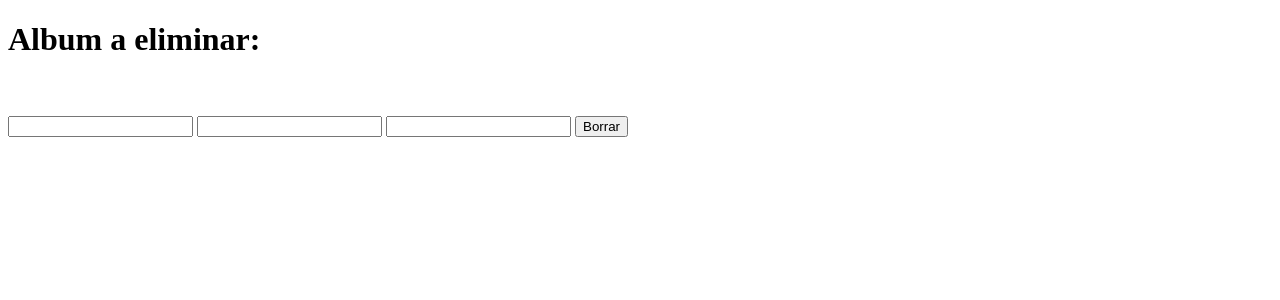
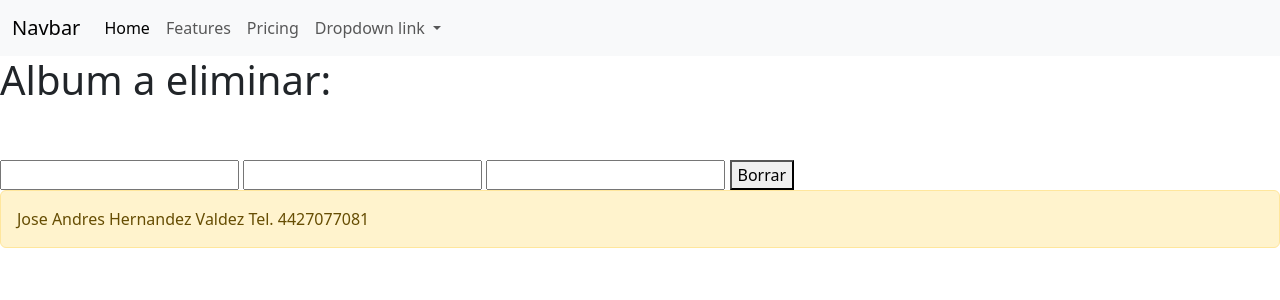
Before and after one commit to Andres0319/FLASK.181, a Flask app: page /eliminar/1 in a window 1280 px wide. Shown: the top 300 px of the page. Run offline with Flask 3, Linux system fonts and the light colour scheme; data that the repository does not hold is empty; some libraries are stand-ins or nearby versions.

Commit message:
Practica 9: Utilizamos la herramienta bootstrap y el motor de plantilla

```diff
--- a/Practica 5/templates/eliminarAlbum.html
+++ b/Practica 5/templates/eliminarAlbum.html
@@ -1,11 +1,7 @@
-<!DOCTYPE html>
-<html lang="en">
-<head>
-    <meta charset="UTF-8">
-    <meta name="viewport" content="width=device-width, initial-scale=1.0">
-    <title>Document</title>
-</head>
-<body>
+{% extends 'plantilla.html' %}
+
+{% block body %}
+
     <h1> Album a eliminar: </h1>
     <br>
     <br>
@@ -18,5 +14,5 @@
         <button type="submit">Borrar</button>
 
     </form>
-</body>
-</html>
+
+    {% endblock %}
--- /dev/null
+++ b/Practica 5/templates/plantilla.html
@@ -0,0 +1,54 @@
+<!DOCTYPE html>
+<html>
+<head>
+    <meta charset="UTF-8">
+    <meta name="viewport" content="width=device-width, initial-scale=1.0">
+
+    <link href="https://cdn.jsdelivr.net/npm/bootstrap@5.3.0/dist/css/bootstrap.min.css" rel="stylesheet" integrity="sha384-9ndCyUaIbzAi2FUVXJi0CjmCapSmO7SnpJef0486qhLnuZ2cdeRhO02iuK6FUUVM" crossorigin="anonymous">
+
+    <title>Soy la plantilla</title>
+</head>
+<body>
+
+    <nav class="navbar navbar-expand-lg bg-body-tertiary">
+        <div class="container-fluid">
+          <a class="navbar-brand" href="#">Navbar</a>
+          <button class="navbar-toggler" type="button" data-bs-toggle="collapse" data-bs-target="#navbarNavDropdown" aria-controls="navbarNavDropdown" aria-expanded="false" aria-label="Toggle navigation">
+            <span class="navbar-toggler-icon"></span>
+          </button>
+          <div class="collapse navbar-collapse" id="navbarNavDropdown">
+            <ul class="navbar-nav">
+              <li class="nav-item">
+                <a class="nav-link active" aria-current="page" href="#">Home</a>
+              </li>
+              <li class="nav-item">
+                <a class="nav-link" href="#">Features</a>
+              </li>
+              <li class="nav-item">
+                <a class="nav-link" href="#">Pricing</a>
+              </li>
+              <li class="nav-item dropdown">
+                <a class="nav-link dropdown-toggle" href="#" role="button" data-bs-toggle="dropdown" aria-expanded="false">
+                  Dropdown link
+                </a>
+                <ul class="dropdown-menu">
+                  <li><a class="dropdown-item" href="#">Action</a></li>
+                  <li><a class="dropdown-item" href="#">Another action</a></li>
+                  <li><a class="dropdown-item" href="#">Something else here</a></li>
+                </ul>
+              </li>
+            </ul>
+          </div>
+        </div>
+      </nav>
+
+    {% block body %}
+
+    {% endblock %}
+    <div class="alert alert-warning" role="alert">
+        Jose Andres Hernandez Valdez Tel. 4427077081
+    </div>
+
+    <script src="https://cdn.jsdelivr.net/npm/bootstrap@5.3.0/dist/js/bootstrap.bundle.min.js" integrity="sha384-geWF76RCwLtnZ8qwWowPQNguL3RmwHVBC9FhGdlKrxdiJJigb/j/68SIy3Te4Bkz" crossorigin="anonymous"></script>
+</body>
+</html>
```
Also changed, not shown: Practica 5/templates/editarAlbum.html (+5 -10 lines), Practica 5/templates/index.html (+8 -10 lines).
